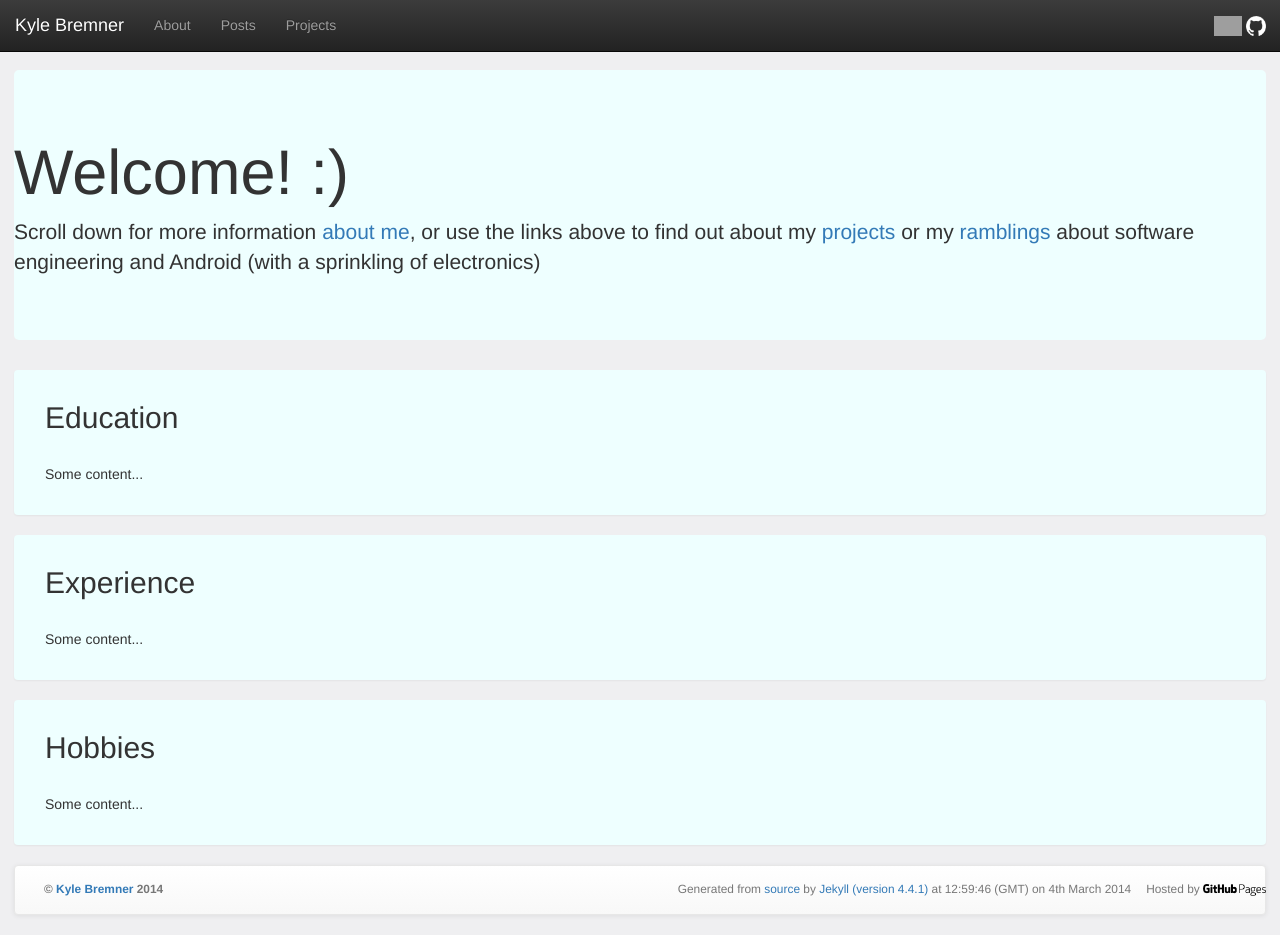
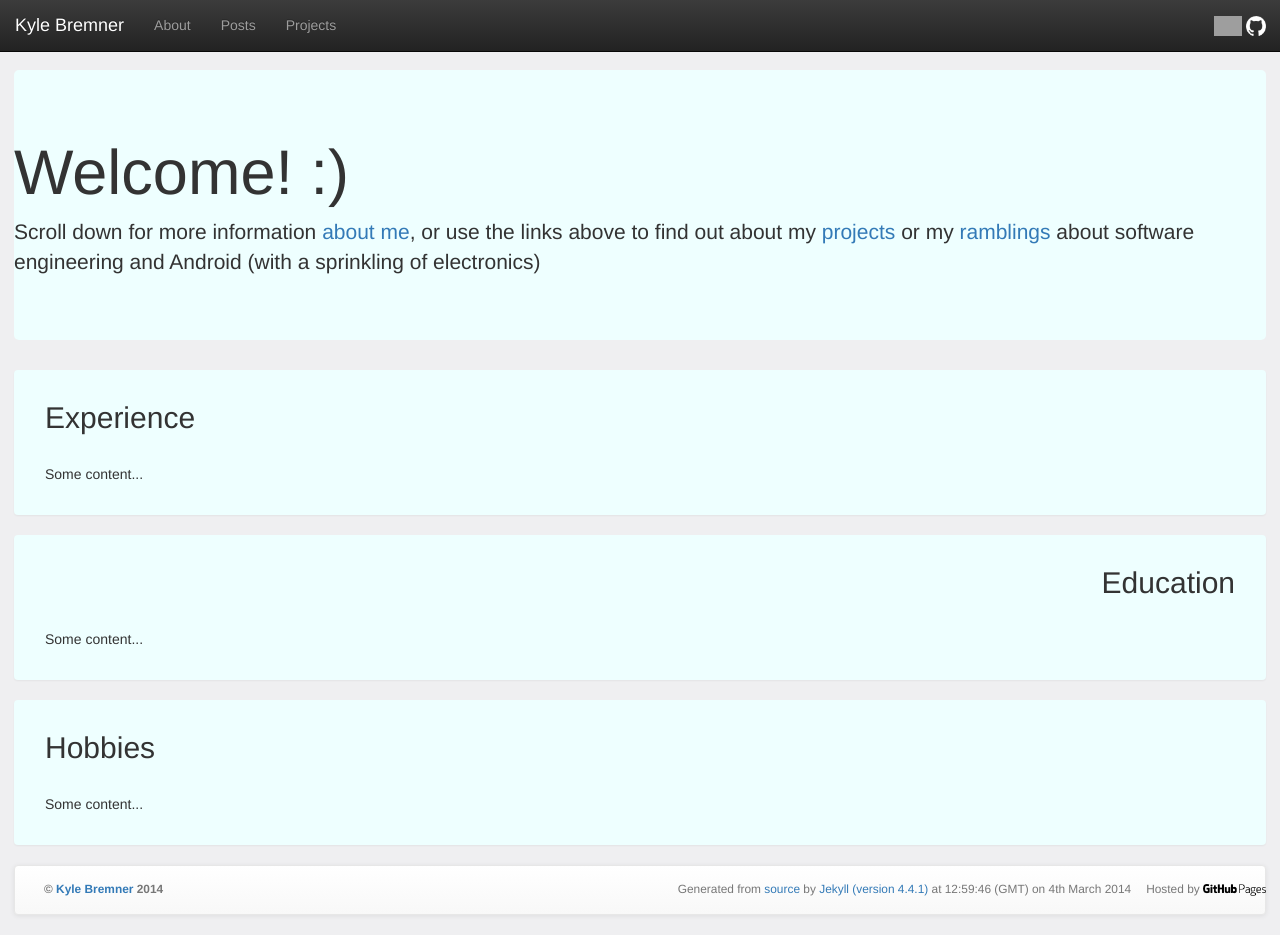
Before and after one commit to kbremner/kbremner.github.io, a Jekyll site: the page built from index.html, in a window 1280 px wide and 935 px high. Built offline with Jekyll 4.4.1, drawn with Linux system fonts in a browser that asks for light colours; nearby versions of some CDN libraries; Markdown is read by kramdown in place of the engine named in the settings; a script that is not in the unit is left out; grey boxes are pictures that could not be loaded.

Commit message:
Updated index.html

```diff
--- a/index.html
+++ b/index.html
@@ -8,10 +8,6 @@ published: true
   <h1>Welcome! :)</h1>
   <p>Scroll down for more information <a href="#about">about me</a>, or use the links above to find out about my <a href="/projects">projects</a> or my <a href="/posts">ramblings</a> about software engineering and Android (with a sprinkling of electronics)</p>
 </div>
-<div id="about" class="panel about-section">
-  <h2 class="about-section-title">Education</h2>
-  <p class="about-section-content">Some content...</p>
-</div>
 
 <div id="about" class="panel about-section">
   <h2 class="about-section-title">Experience</h2>
@@ -19,6 +15,11 @@ published: true
 </div>
 
 <div id="about" class="panel about-section">
+  <h2 class="about-section-title-right">Education</h2>
+  <p class="about-section-content">Some content...</p>
+</div>
+
+<div id="about" class="panel about-section">
   <h2 class="about-section-title">Hobbies</h2>
   <p class="about-section-content">Some content...</p>
 </div>
```
